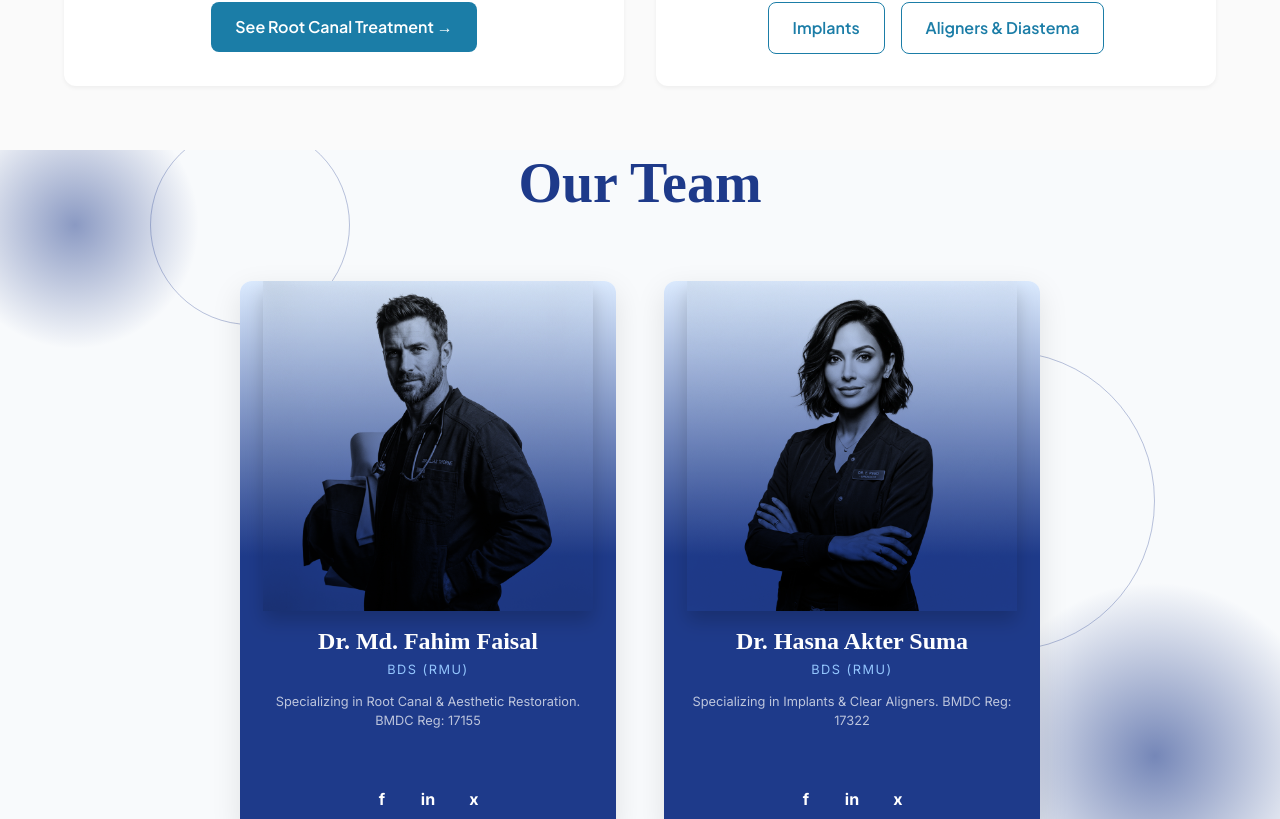
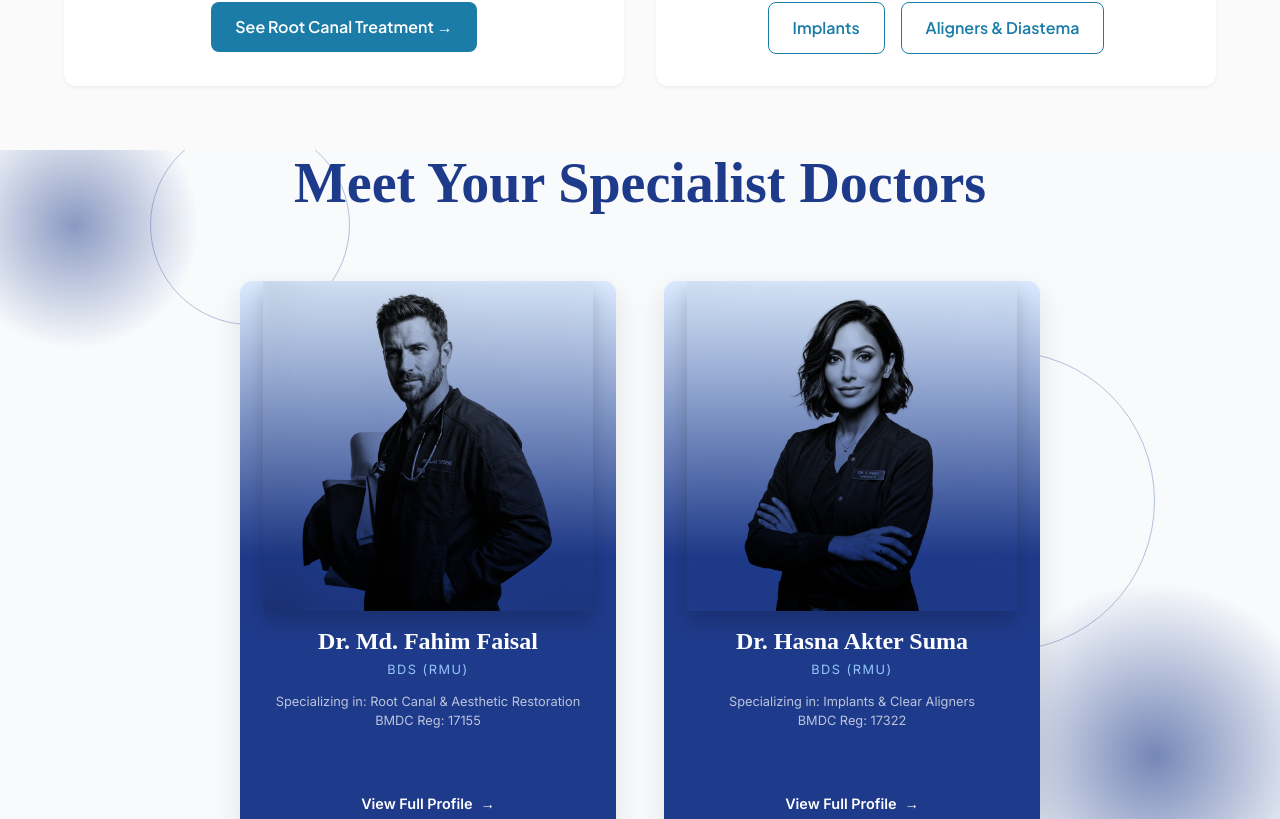
Before and after one commit to farad-alam/DentalArena, a Next.js app: page / in a window 1280 px wide. Shown: the part 1819-2638 px from the top of the page. Built offline with nearby package versions, Linux system fonts and the light colour scheme.

Commit message:
style: restore previous text for doctors section and add bottom spacing

```diff
--- a/src/app/page.module.css
+++ b/src/app/page.module.css
@@ -459,8 +459,9 @@
 .teamSection {
   position: relative;
   background-color: #f8fafc;
-  padding: var(--spacing-20) 0;
+  padding: var(--spacing-20) 0 100px 0; /* Added space on bottom */
   overflow: hidden;
+  margin-bottom: var(--spacing-16);
 }
 
 .teamBackground {
--- a/src/app/page.tsx
+++ b/src/app/page.tsx
@@ -132,7 +132,7 @@ export default function Home() {
            <div className={styles.bgCircleBottomRight}></div>
         </div>
         <div className="container" style={{ position: 'relative', zIndex: 2 }}>
-          <h2 className={styles.teamTitle}>Our Team</h2>
+          <h2 className={styles.teamTitle}>Meet Your Specialist Doctors</h2>
           <div className={styles.doctorsGrid}>
             <DoctorCard
               name="Dr. Md. Fahim Faisal"
--- a/src/components/sections/DoctorCard.module.css
+++ b/src/components/sections/DoctorCard.module.css
@@ -76,27 +76,18 @@
   overflow: hidden;
 }
 
-.socials {
+.link {
+  margin-top: auto;
+  font-weight: 600;
   display: flex;
-  gap: var(--spacing-4);
-  margin-top: auto;
+  align-items: center;
+  gap: var(--spacing-2);
+  color: white;
+  text-decoration: none;
+  font-size: 0.9rem;
+  transition: color 0.2s;
 }
 
-.socials span {
-  width: 30px;
-  height: 30px;
-  display: flex;
-  align-items: center;
-  justify-content: center;
-  border-radius: 50%;
-  background-color: transparent;
-  font-size: 1rem;
-  color: white;
-  cursor: pointer;
-  transition: color 0.2s;
-  font-weight: bold;
-}
-
-.socials span:hover {
+.link:hover {
   color: #93c5fd;
 }
--- a/src/components/sections/DoctorCard.tsx
+++ b/src/components/sections/DoctorCard.tsx
@@ -1,3 +1,4 @@
+import Link from 'next/link';
 import styles from './DoctorCard.module.css';
 
 interface DoctorCardProps {
@@ -30,13 +31,12 @@ export default function DoctorCard({
         <h3 className={styles.name}>{name}</h3>
         <p className={styles.designation}>{credentials}</p>
         <p className={styles.description}>
-          Specializing in {specialization}. BMDC Reg: {bmdc}
+          Specializing in: {specialization} <br />
+          BMDC Reg: {bmdc}
         </p>
-        <div className={styles.socials}>
-           <span>f</span>
-           <span>in</span>
-           <span>x</span>
-        </div>
+        <Link href={linkHref} className={styles.link}>
+          View Full Profile <span>→</span>
+        </Link>
       </div>
     </div>
   );
```
